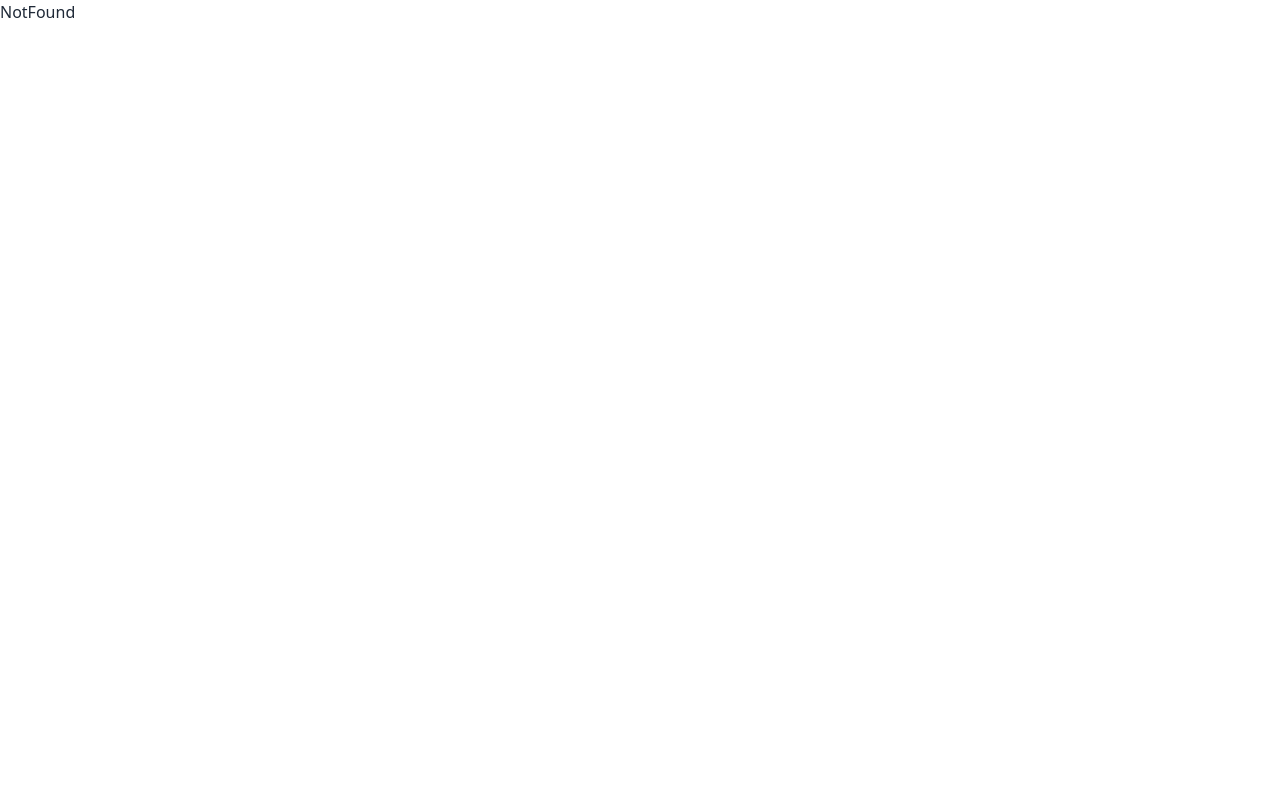
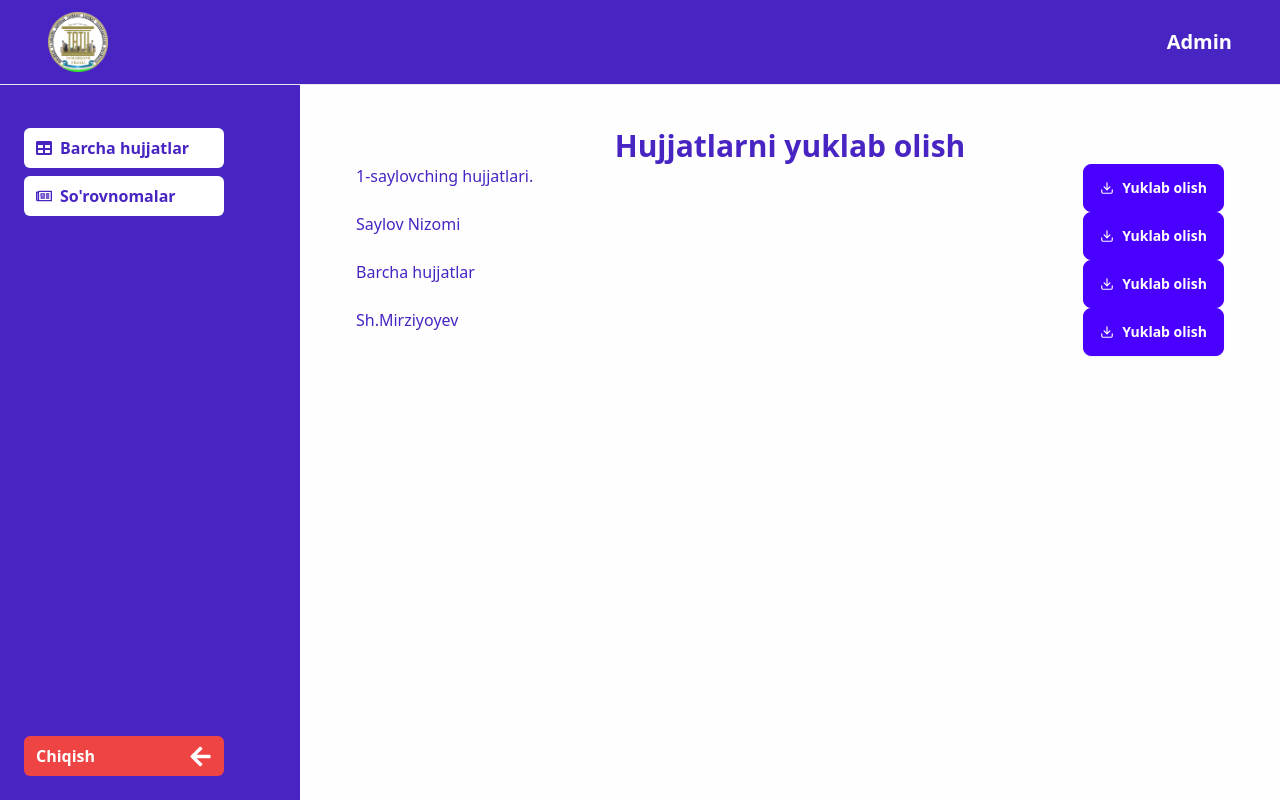
Before and after one commit to ZiyovuddinTolipov/tuitsf-ik.uz, a React (Vite) app: page /me in a window 1280 px wide. Built offline with nearby package versions, Linux system fonts and the light colour scheme.

Commit message:
userpages

```diff
--- a/src/App.tsx
+++ b/src/App.tsx
@@ -8,6 +8,7 @@ import NotFound from './components/NotFound'
 import { Toaster } from "react-hot-toast";
 import Login from './pages/Login';
 import Dashboard from './pages/Dashboard';
+import Me from './pages/Me';
 
 
 const MyComponent: React.FC = () => {
@@ -15,8 +16,8 @@ const MyComponent: React.FC = () => {
     const routes = useRoutes([
       { path: '/', element: <Login /> },
       { path: '/login', element: <Login /> },
-      {path: '/dashboard/*',element: <Dashboard />
-      },
+      {path: '/dashboard/*',element: <Dashboard />},
+      {path: '/me/*',element: <Me />},
       { path: '*', element: <NotFound /> }
     ]);
     useEffect(() => {
--- /dev/null
+++ b/src/components/AllDocs.tsx
@@ -0,0 +1,17 @@
+import { FiDownload } from "react-icons/fi";
+
+const AllDocs = () => {
+    return (
+        <div className="text-primary-200 results">
+        <h2 className="text-3xl font-semibold text-primary-200 text-center">Hujjatlarni yuklab olish</h2>
+        <ol className="results_list" >
+            <li  data-aos="flip-down" className=" flex justify-between"><span>1-saylovching hujjatlari.</span> <button className="btn btn-primary text-primary-50"><FiDownload /> Yuklab olish</button></li>
+            <li  data-aos="flip-down" className=" flex justify-between"><span>Saylov Nizomi</span> <button className="btn btn-primary text-primary-50"><FiDownload /> Yuklab olish</button></li>
+            <li  data-aos="flip-up"className=" flex justify-between"><span>Barcha hujjatlar</span> <button className="btn btn-primary text-primary-50"><FiDownload /> Yuklab olish</button></li>
+            <li  data-aos="flip-up"className=" flex justify-between"><span>Sh.Mirziyoyev</span> <button className="btn btn-primary text-primary-50"><FiDownload /> Yuklab olish</button></li>
+        </ol>
+    </div>
+    )
+}
+
+export default AllDocs
--- /dev/null
+++ b/src/components/UserVote.tsx
@@ -0,0 +1,17 @@
+
+const Results = () => {
+    return (
+        <div className="text-primary-200 results">
+            <h2 className="text-3xl font-semibold text-primary-200 text-center">Lavozimlarga tayinlov.</h2>
+            <ul className="results_list">
+                <li data-aos="flip-down" >Muhammadali Aliksey </li>
+                <li data-aos="flip-down" >Aliksey Aliksey 2</li>
+                <li data-aos="flip-up" >Abdurashid Ummarov</li>
+                <li data-aos="flip-up" >Aliksey Tolik 2</li>
+            </ul>
+            <button className="btn btn-primary max-w-48">Yuborish</button>
+        </div>
+    )
+}
+
+export default Results;
--- /dev/null
+++ b/src/components/UserVoteLists.tsx
@@ -0,0 +1,16 @@
+import { FaUserClock } from "react-icons/fa";
+import { Link } from 'react-router-dom'
+
+const UserVoteLists = () => {
+    return (
+        <div className="text-primary-200 results">
+            <h2 className="text-3xl font-semibold text-primary-200 text-center">Lavozimlarga tayinlov.</h2>
+            <ul className="results_list">
+                <Link to='results' data-aos="flip-down"><FaUserClock /> Paxtachi lavozimiga</Link>
+                <Link to='results' data-aos="flip-up"><FaUserClock /> Dekan lavozimiga</Link>
+            </ul>
+        </div>
+    )
+}
+
+export default UserVoteLists
--- /dev/null
+++ b/src/pages/Me.tsx
@@ -0,0 +1,45 @@
+
+
+import { Routes, Route, Link } from "react-router-dom"
+import { FaRegNewspaper ,FaTable  ,FaArrowLeft  } from "react-icons/fa";
+import Navbar from "../components/Navbar";
+import AllDocs from "../components/AllDocs";
+import UserVoteLists from "../components/UserVoteLists";
+import UserVote from "../components/UserVote";
+
+// import {useNavigation} from "react-router-dom"
+
+const Dashboard = () => {
+    // const navigate = useNavigation();
+
+    // localStorage.getItem("role")=="Admin" ? navigate(''):navigate('/')
+    const sty = {
+        listElement: "flex items-center  gap-2 px-3 py-2 bg-primary-50 hover:bg-primary-400 transition rounded-md text-primary-200"
+    }
+    return (
+        <main className="w-[100%] min-h-[100vh] bg-primary-400">
+            <Navbar />
+            <section className="flex">
+                <div className="custom-scrollbar sticky inset-x-0 top-0 flex h-screen flex-col justify-between overflow-y-auto p-6 pt-32  lg:w-[300px] bg-primary-200">
+                    <ul className="flex  flex-col gap-2 text-white font-semibold w-[200px]">
+                        <Link to='' className={sty.listElement} ><FaTable />Barcha hujjatlar</Link>
+                        <Link to='elections' className={sty.listElement} ><FaRegNewspaper /><span>So'rovnomalar</span></Link>
+                    </ul>
+                    <ul className="flex  flex-col gap-2 text-white font-semibold">
+                        <Link to="/" className='px-3 py-2 bg-red-500 hover:bg-red-600 transition rounded-md w-[200px] flex justify-between items-center' ><span>Chiqish</span> <FaArrowLeft size={23}/></Link>
+                    </ul>
+                </div>
+                <div className="flex min-h-screen flex-1 flex-col px-4 pb-6 pt-20 md:pt-32  max-md:pb-14 sm:px-14">
+                    <Routes >
+                        <Route path="/" element={<AllDocs />} />
+                        <Route path="/elections" element={<UserVoteLists />} />
+                        <Route path="/elections/results" element={<UserVote />} />
+                    </Routes>
+
+                </div>
+            </section>
+        </main>
+    );
+};
+
+export default Dashboard;
```
